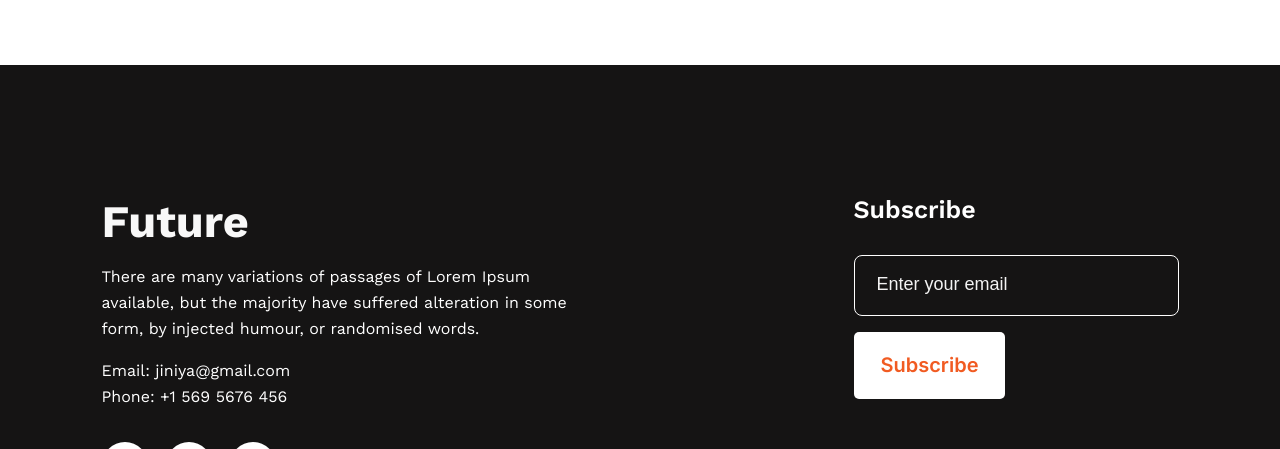
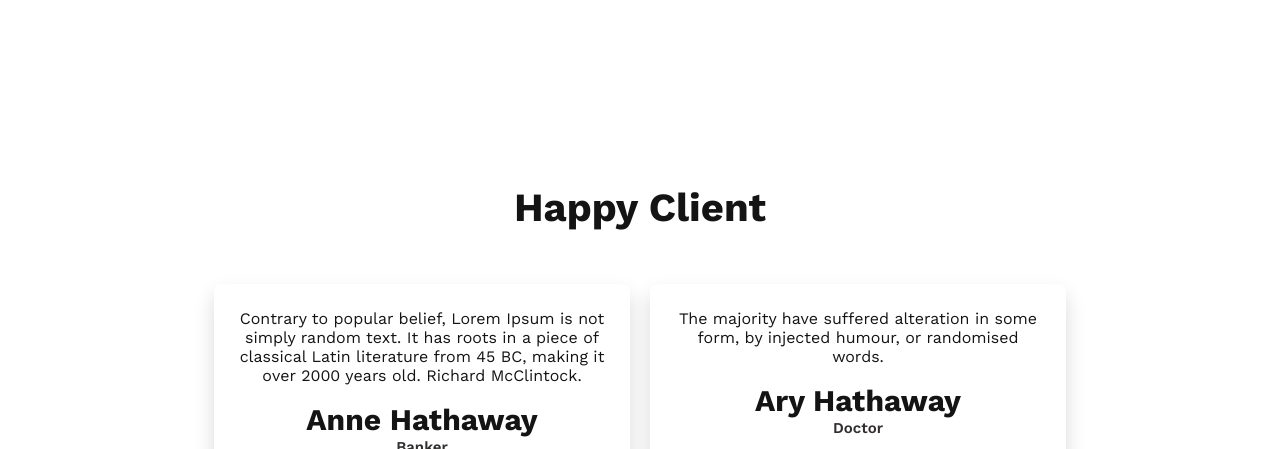
Before and after one commit to khalidccnu/new-year-new-me, a plain HTML site: page index.html in a window 1280 px wide. Shown: the part 2393-2842 px from the top of the page. Drawn offline with nearby package versions, Linux system fonts and the light colour scheme.

Commit message:
Add Section (Testimonial)

```diff
--- a/asset/css/style.css
+++ b/asset/css/style.css
@@ -197,6 +197,57 @@ section:not(#hero) {
     background-color: #fff;
 }
 
+/* ===== Testimonial ===== */
+#testimonial {
+    text-align: center;
+}
+
+#testimonial .title h4 {
+    font-weight: 700;
+    font-size: 40px;
+    line-height: 47px;
+    text-transform: capitalize;
+}
+
+.testimonial {
+    display: flex;
+    justify-content: center;
+}
+
+.tm-1 {
+    margin-right: 10px;
+}
+
+.tm-2 {
+    margin-left: 10px;
+}
+
+.tm-1, .tm-2 {
+    max-width: 416px;
+    padding: 25px;
+    border-radius: 8px;
+    box-shadow: 0 10px 20px rgba(0, 0, 0, 0.15)
+}
+
+.tm-1 p, .tm-2 p {
+    margin-top: 0;
+}
+
+.tm-1 h5, .tm-2 h5 {
+    font-weight: 700;
+    font-size: 30px;
+    line-height: 37px;
+    margin: 0;
+}
+
+.tm-1 h6, .tm-2 h6 {
+    font-weight: 600;
+    font-size: 15px;
+    line-height: 19px;
+    color: #332f2f;
+    margin: 0;
+}
+
 /* ===== Footer ===== */
 footer {
     margin-top: auto;
--- a/index.html
+++ b/index.html
@@ -101,6 +101,27 @@
     </div>
 </section>
 
+<!-- Testimonial -->
+<section id="testimonial">
+    <div class="container">
+        <div class="title">
+            <h4>happy client</h4>
+        </div>
+        <div class="testimonial">
+            <div class="tm-1">
+                <p>Contrary to popular belief, Lorem Ipsum is not simply random text. It has roots in a piece of classical Latin literature from 45 BC, making it over 2000 years old. Richard McClintock.</p>
+                <h5>Anne Hathaway</h5>
+                <h6>Banker</h6>
+            </div>
+            <div class="tm-2">
+                <p>The majority have suffered alteration in some form, by injected humour, or randomised words.</p>
+                <h5>Ary Hathaway</h5>
+                <h6>Doctor</h6>
+            </div>
+        </div>
+    </div>
+</section>
+
 <!-- Footer -->
 <footer>
     <div class="container">
```
